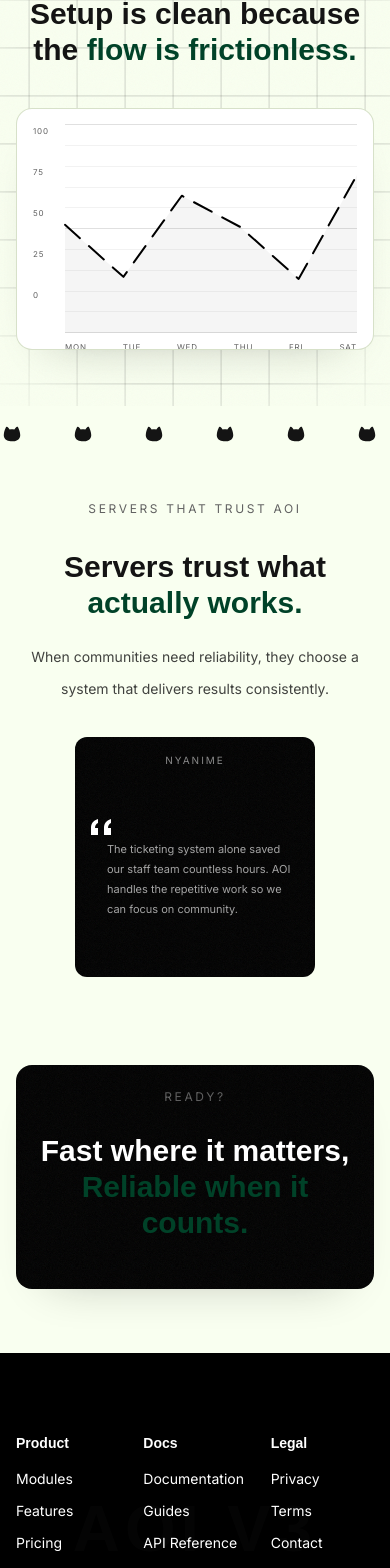
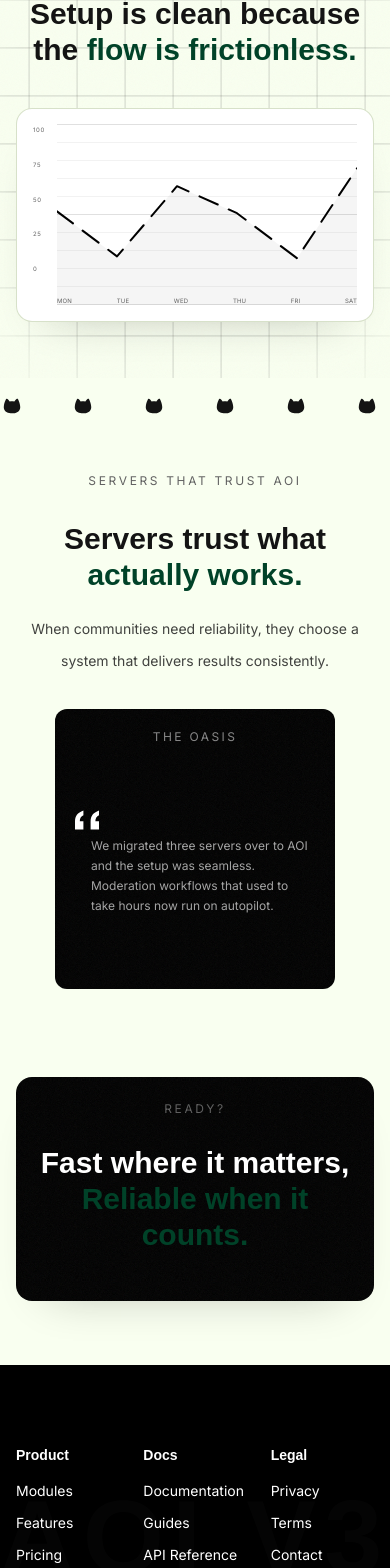
Before and after one commit to fateb0undx1eo/Aoi-v3.0, a Next.js app in the folder landing/: page / in a window 390 px wide. Shown: the part 1097-2665 px from the top of the page. Built offline with nearby package versions, Linux system fonts and the light colour scheme; no server answers; a web font is replaced by a local one.

Commit message:
fix: review card timing, graph theme colors, footer text size, day labels, mobile responsive

```diff
--- a/landing/src/pages/index.tsx
+++ b/landing/src/pages/index.tsx
@@ -261,14 +261,14 @@ function MergedReviewCard({ reviews }: { reviews: typeof trustedReviews }) {
   useEffect(() => {
     const interval = setInterval(() => {
       setCurrent((prev) => (prev + 1) % reviews.length);
-    }, 5000);
+    }, 10000);
     return () => clearInterval(interval);
   }, [reviews.length]);
 
   const review = reviews[current];
   return (
     <div
-      className="relative overflow-hidden w-full max-w-[240px] sm:max-w-[320px] aspect-square rounded-xl mx-auto"
+      className="relative overflow-hidden w-full max-w-[280px] sm:max-w-[360px] aspect-square rounded-xl mx-auto"
       style={{
         backgroundColor: '#000000',
       }}
@@ -284,19 +284,19 @@ function MergedReviewCard({ reviews }: { reviews: typeof trustedReviews }) {
       <AnimatePresence mode="wait">
         <motion.div
           key={current}
-          className="absolute inset-0 z-10 flex flex-col px-4 sm:px-6 py-4 sm:py-6"
+          className="absolute inset-0 z-10 flex flex-col px-5 sm:px-8 py-5 sm:py-8"
           initial={{ opacity: 0 }}
           animate={{ opacity: 1 }}
           exit={{ opacity: 0 }}
-          transition={{ duration: 0.4 }}
+          transition={{ duration: 0.8, ease: [0.25, 0.1, 0.25, 1] }}
         >
-          <div className="text-[10px] sm:text-xs uppercase tracking-[0.2em] mb-2 sm:mb-3 text-center" style={{ color: '#888' }}>{review.name}</div>
+          <div className="text-xs sm:text-sm uppercase tracking-[0.2em] mb-3 sm:mb-4 text-center" style={{ color: '#888' }}>{review.name}</div>
           <div className="flex-1 flex flex-col items-start justify-center">
             <div className="w-full">
-              <svg viewBox="0 0 40 32" className="w-5 h-4 sm:w-6 sm:h-5 mb-1" fill="white" xmlns="http://www.w3.org/2000/svg">
+              <svg viewBox="0 0 40 32" className="w-6 h-5 sm:w-7 sm:h-6 mb-1.5" fill="white" xmlns="http://www.w3.org/2000/svg">
                 <path d="M14 32H0V18c0-8.4 4-14.4 14-18v8c-4 2-6 5.2-6 10h6v14Zm26 0H26V18c0-8.4 4-14.4 14-18v8c-4 2-6 5.2-6 10h6v14Z"/>
               </svg>
-              <p className="text-[11px] sm:text-sm leading-5 sm:leading-6 pl-4 sm:pl-6" style={{ color: '#ccc' }}>{review.quote}</p>
+              <p className="text-xs sm:text-base leading-5 sm:leading-7 pl-4 sm:pl-6" style={{ color: '#ccc' }}>{review.quote}</p>
             </div>
           </div>
         </motion.div>
@@ -461,35 +461,39 @@ export default function LandingPage() {
               </h2>
             </Reveal>
             <Reveal>
-              <div className="lux-surface overflow-hidden rounded-xl p-6 sm:p-8 mt-10">
-                <div className="relative h-52">
-                  <div className="absolute left-0 top-0 bottom-8 w-8 sm:w-10 flex flex-col justify-between text-[8px] sm:text-[10px] uppercase tracking-widest text-muted-foreground">
+              <div className="lux-surface overflow-hidden rounded-xl p-4 sm:p-8 mt-10">
+                <div className="relative" style={{ height: '180px' }}>
+                  <div className="absolute left-0 top-0 bottom-8 sm:bottom-8 w-6 sm:w-10 flex flex-col justify-between text-[6px] sm:text-[10px] uppercase tracking-widest text-muted-foreground">
                     <span>100</span>
                     <span>75</span>
                     <span>50</span>
                     <span>25</span>
                     <span>0</span>
                   </div>
-                  <div className="ml-8 sm:ml-12 h-full relative">
-                    {[0, 10, 20, 30, 40, 50, 60, 70, 80, 90, 100].map((val) => (
+                  <div className="ml-6 sm:ml-12 h-full relative">
+                    {[0, 10, 20, 30, 40, 50, 60, 70, 80, 90, 100].map((val) => {
+                      const gridColor = isDark ? 'rgba(255,255,255,0.12)' : 'rgba(0,0,0,0.12)';
+                      const gridColorLight = isDark ? 'rgba(255,255,255,0.05)' : 'rgba(0,0,0,0.05)';
+                      return (
                         <div
                           key={val}
                           className="absolute left-0 right-0"
                           style={{
                             bottom: `${val}%`,
-                          borderTop: val % 25 === 0 ? '1px solid rgba(0,0,0,0.12)' : '1px solid rgba(0,0,0,0.05)'
+                            borderTop: val % 25 === 0 ? `1px solid ${gridColor}` : `1px solid ${gridColorLight}`
                           }}
                         />
-                    ))}
+                      );
+                    })}
                     <svg
-                      className="absolute inset-0 w-full h-full overflow-visible"
+                      className="absolute inset-0 w-full h-full"
                       viewBox="0 0 500 160"
                       preserveAspectRatio="none"
                     >
                       <motion.path
                         key={`area-${graphData.join("-")}`}
                         d={`M0,160 ${graphData.map((val, i) => `L${(i / 5) * 500},${160 - (val / 100) * 160}`).join(" ")} L500,160 Z`}
-                        fill="rgba(0,0,0,0.04)"
+                        fill={isDark ? 'rgba(255,255,255,0.04)' : 'rgba(0,0,0,0.04)'}
                         initial={{ opacity: 0 }}
                         animate={{ opacity: 1 }}
                         transition={{ duration: 0.6 }}
@@ -510,9 +514,9 @@ export default function LandingPage() {
                       />
                     </svg>
                   </div>
-                  <div className="ml-8 sm:ml-12 flex justify-between mt-2 sm:mt-3 gap-1">
+                  <div className="absolute bottom-0 left-6 sm:left-12 right-0 flex justify-between">
                     {["Mon", "Tue", "Wed", "Thu", "Fri", "Sat"].map((label) => (
-                      <span key={label} className="text-[8px] sm:text-[10px] uppercase tracking-[0.1em] sm:tracking-[0.2em] text-muted-foreground whitespace-nowrap">{label}</span>
+                      <span key={label} className="text-[6px] sm:text-[10px] uppercase tracking-[0.03em] sm:tracking-[0.2em] text-muted-foreground whitespace-nowrap">{label}</span>
                     ))}
                   </div>
                 </div>
@@ -621,7 +625,7 @@ export default function LandingPage() {
               </pattern>
             </defs>
             <text x="50%" y="55%" dominantBaseline="middle" textAnchor="middle"
-              fontFamily="sans-serif" fontWeight="900" fontSize="200"
+              fontFamily="sans-serif" fontWeight="900" fontSize="320"
               letterSpacing="0.08em" fill="url(#dots)">
               AOI V3
             </text>
```
Lines whose indentation alone changed are shown as unchanged.
